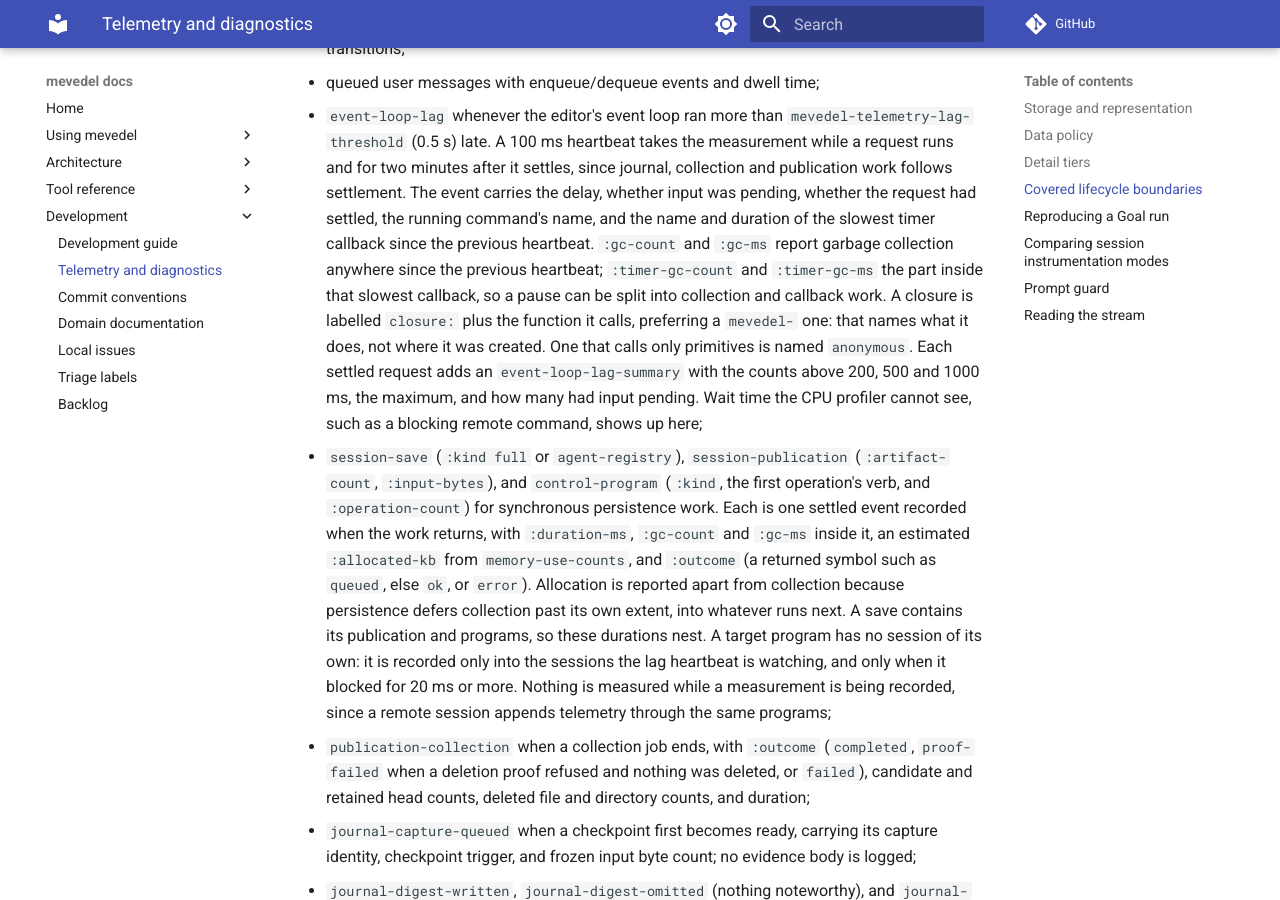
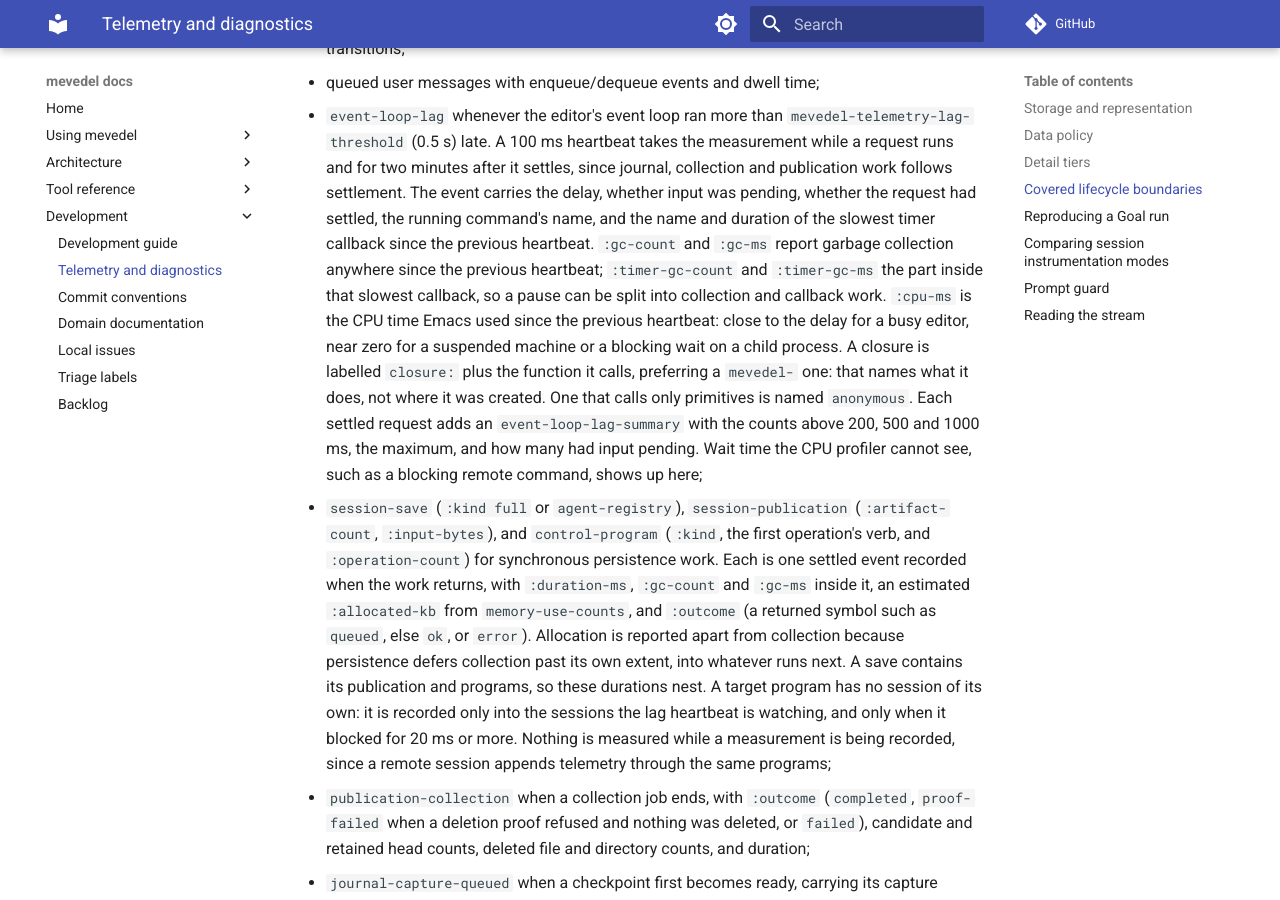
Before and after one commit to FrauH0lle/mevedel, an MkDocs documentation site: the page built from docs/telemetry.md, in a window 1280 px wide and 900 px high, scrolled down 3078 px. Built offline with MkDocs 1.6.1 and Material for MkDocs 9.7.7, drawn with Linux system fonts in a browser that asks for light colours; comment, search, counter and statistics services are not loaded.

Commit message:
Record Emacs CPU time in event-loop lag events
A 38-minute heartbeat gap in the spinner session was a system suspend, but
nothing in the event said so.  The CPU time Emacs used during a pause is
close to the delay when the editor was busy and near zero for a suspend or
a blocking wait on a child process.

```diff
--- a/docs/telemetry.md
+++ b/docs/telemetry.md
@@ -143,7 +143,10 @@ cancellation releases the fence and leaves the machine retryable.
   the slowest timer callback since the previous heartbeat. `:gc-count` and
   `:gc-ms` report garbage collection anywhere since the previous heartbeat;
   `:timer-gc-count` and `:timer-gc-ms` the part inside that slowest callback,
-  so a pause can be split into collection and callback work. A closure is
+  so a pause can be split into collection and callback work. `:cpu-ms` is
+  the CPU time Emacs used since the previous heartbeat: close to the delay
+  for a busy editor, near zero for a suspended machine or a blocking wait on
+  a child process. A closure is
   labelled `closure:` plus the function it calls, preferring a `mevedel-`
   one: that names what it does, not where it was created. One that calls
   only primitives is named `anonymous`. Each settled request adds an `event-loop-lag-summary`
```
Also changed, not shown: 2 other files.
